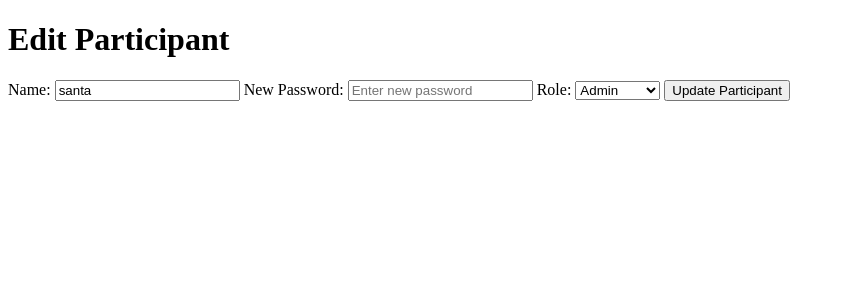
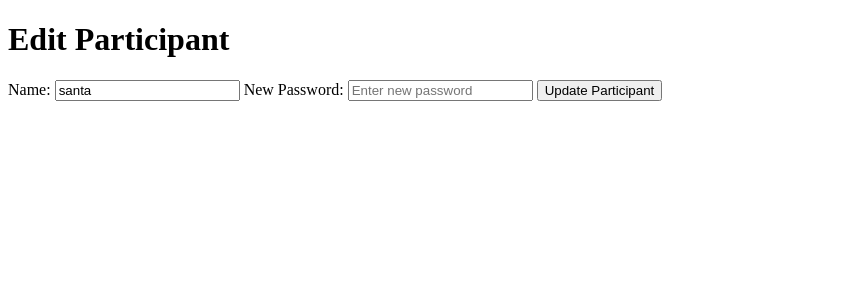
Before and after one commit to zockerei/secret-santa, a Flask app: page /edit_participant/1 in a window 1280 px wide. Shown: the top 300 px of the page, without its empty margins (0-845 px from the left). Run offline with Flask 3, Linux system fonts and the light colour scheme; the visitor is signed in with stand-in values (Sample User, id 1); data comes from the database, SQL or seed files in the repository.

Commit message:
Removed ability to change roles of participants. Admin is now unvisible, not in assignments and in the participants table.

```diff
--- a/app.py
+++ b/app.py
@@ -122,7 +122,12 @@ def admin_dashboard():
         participant[1]: sql_statements.get_receivers_for_participant(participant[0]) or []
         for participant in participants
     }
-    return render_template('admin_dashboard.html', participants=participants, participants_ids=participants_ids, scoreboard=scoreboard)
+    return render_template(
+        'admin_dashboard.html',
+        participants=participants,
+        participants_ids=participants_ids,
+        scoreboard=scoreboard
+    )
 
 
 @app.route('/participant_dashboard')
@@ -163,8 +168,7 @@ def edit_participant(id):
     if request.method == 'POST':
         name = request.form['name']
         password = request.form['password']
-        role = request.form['role']  # Assuming you allow changing roles
-        sql_statements.update_participant(id, name, password, role)
+        sql_statements.update_participant(id, name, password)
         flash(f'Participant "{name}" updated successfully.')
         return redirect(url_for('admin_dashboard'))
     else:
@@ -229,14 +233,17 @@ def start_new_run():
     """
     year = request.form['year']  # Capture the year from the form
 
-    # Fetch participants and create a mapping of participant names to IDs
-    participants = sql_statements.get_all_participants()
+    # Fetch all participants except admins
+    participants = [p for p in sql_statements.get_all_participants() if p[2] != 'admin']
+
+    # Create a mapping of participant names to IDs
     participants_ids = {participant[1]: participant[0] for participant in participants}
 
     # Check if any participant already has a receiver for this year
     for participant_name, participant_id in participants_ids.items():
         if sql_statements.check_duplicate_receiver(participant_id, year):
-            flash(f"Participant '{participant_name}' already has a receiver for the year {year}. No new round can be started.", "warning")
+            flash(f"""Participant '{participant_name}' already has a receiver for the year {year}.
+            No new round can be started.""", "warning")
             return redirect(url_for('admin_dashboard'))  # Return early if any participant has a receiver
 
     # Fetch the past receivers (including previous years)
@@ -268,5 +275,6 @@ def start_new_run():
                            participants_ids=participants_ids)
 
 
+
 if __name__ == '__main__':
     app.run(debug=True)
--- a/sql.py
+++ b/sql.py
@@ -313,7 +313,7 @@ class SqlStatements:
         Returns:
             Optional[List[Tuple[int, str]]]: A list of tuples where each tuple contains the ID and name of a participant.
         """
-        query = "SELECT id, name, role FROM Participant"
+        query = "SELECT id, name, role FROM Participant where role != 'admin'"
         return self._execute_query(
             query,
             'Fetched participants',
@@ -390,7 +390,7 @@ class SqlStatements:
         )
         return result
 
-    def update_participant(self, person_id: int, name: str, password: str, role: str):
+    def update_participant(self, person_id: int, name: str, password: str):
         """
         Update a participant's details in the database.
 
@@ -398,17 +398,16 @@ class SqlStatements:
             person_id (int): The ID of the participant to update.
             name (str): The new name of the participant.
             password (str): The new password of the participant.
-            role (str): The new role of the participant.
         """
         hashed = bcrypt.hashpw(password.encode('utf-8'), bcrypt.gensalt())
         update_query = """
             UPDATE Participant
-            SET name = :name, password = :password, role = :role
+            SET name = :name, password = :password
             WHERE id = :person_id
         """
         self._execute_query(
             update_query,
             f'Updated participant "{name}" with ID {person_id}',
             f'Failed to update participant with ID {person_id}',
-            {'name': name, 'password': hashed, 'role': role, 'person_id': person_id}
+            {'name': name, 'password': hashed, 'person_id': person_id}
         )
--- a/templates/edit_participant.html
+++ b/templates/edit_participant.html
@@ -9,12 +9,6 @@
     <label for="password">New Password:</label>
     <input type="password" name="password" placeholder="Enter new password" required>
 
-    <label for="role">Role:</label>
-    <select name="role">
-        <option value="participant" {% if participant[2] == 'participant' %}selected{% endif %}>Participant</option>
-        <option value="admin" {% if participant[2] == 'admin' %}selected{% endif %}>Admin</option>
-    </select>
-
     <button type="submit">Update Participant</button>
 </form>
 {% endblock %}
```
